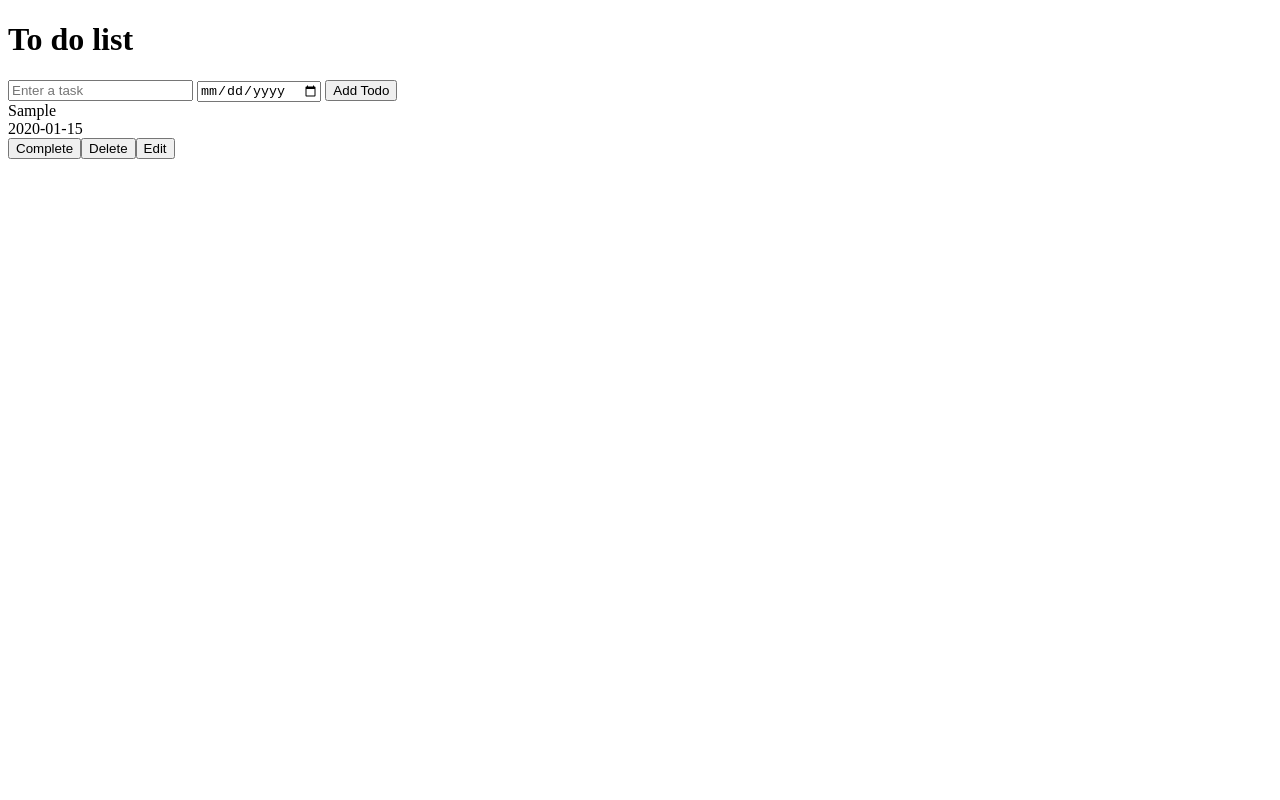
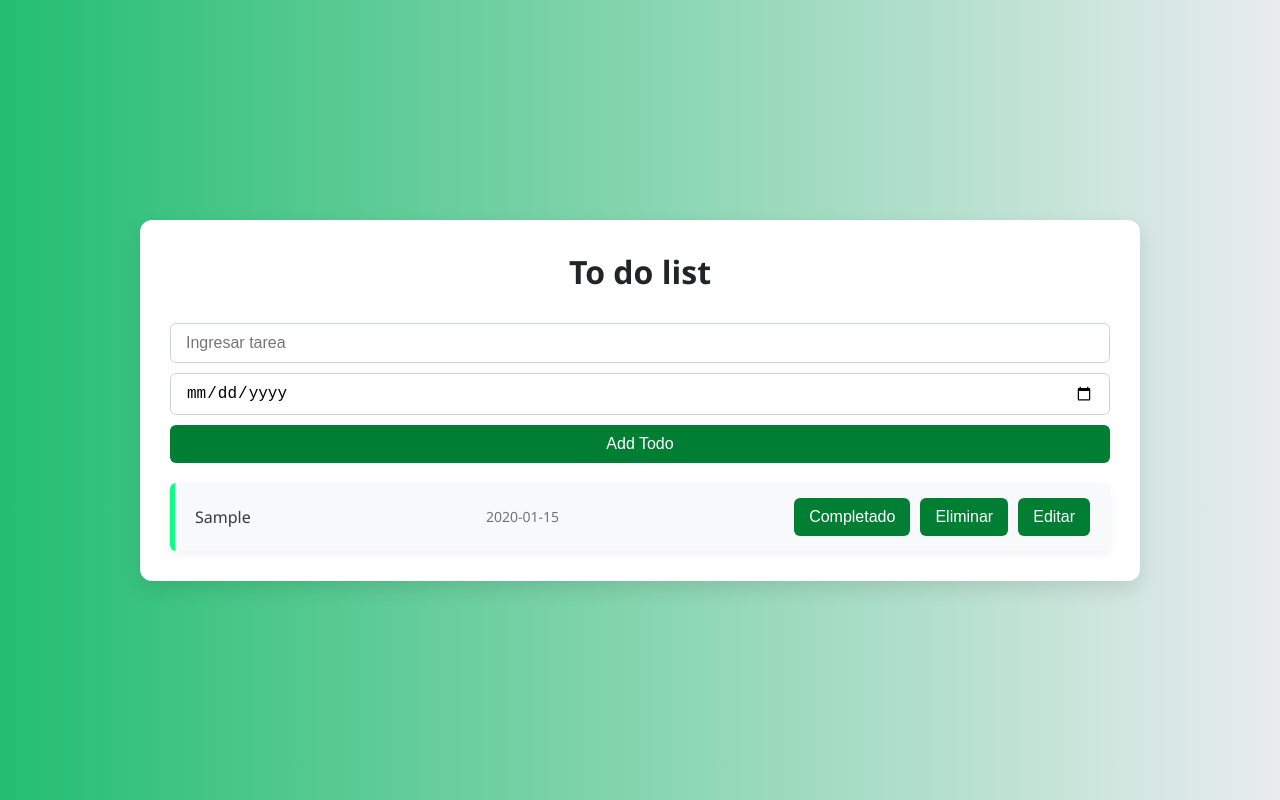
Before and after one commit to Julian-Cif15/todolist.github.io, a plain HTML site: page index.html in a window 1280 px wide. Both pictures are taken after typing "Sample", "2020-01-15" into the empty fields and a click on the button "Add Todo". Drawn offline with Linux system fonts and the light colour scheme.

Commit message:
Implementacion Css

```diff
--- a/css/style.css
+++ b/css/style.css
@@ -0,0 +1,104 @@
+
+* {
+    box-sizing: border-box;
+    margin: 0;
+    padding: 0;
+}
+
+/* Cuerpo */
+body {
+    font-family: 'Segoe UI', Tahoma, Geneva, Verdana, sans-serif;
+    background: linear-gradient(to right, #23be71, #e9ecef);
+    min-height: 100vh;
+    padding: 40px;
+    display: flex;
+    justify-content: center;
+    align-items: center;
+    color: #343a40;
+}
+
+/* Contenedor principal más pequeño */
+.container {
+    background-color: white;
+    padding: 30px;
+    border-radius: 12px;
+    box-shadow: 0 8px 20px rgba(0, 0, 0, 0.1);
+    width: 200%;
+    max-width: 1000px;
+    margin: 0 auto;
+}
+
+/* Estilo para las tareas completadas */
+.completed .todo-text {
+    text-decoration: line-through;
+    color: #6c757d;
+}
+
+/* Otros estilos */
+h1 {
+    text-align: center;
+    margin-bottom: 30px;
+    color: #212529;
+}
+
+form {
+    display: flex;
+    flex-direction: column;
+    gap: 10px;
+    margin-bottom: 20px;
+}
+
+input[type="text"], input[type="date"], button {
+    width: 100%;
+    padding: 10px 15px;
+    border: 1px solid #ced4da;
+    border-radius: 6px;
+    font-size: 16px;
+}
+
+button {
+    background-color: #007e34;
+    color: white;
+    border: none;
+    cursor: pointer;
+    transition: background-color 0.3s ease;
+}
+
+button:hover {
+    background-color: #57bd8d;
+}
+
+#todo-list {
+    display: flex;
+    flex-direction: column;
+    gap: 15px;
+}
+
+.todo-item {
+    background-color: #f8f9fa;
+    border-left: 5px solid #0dfd85;
+    padding: 15px 20px;
+    border-radius: 6px;
+    box-shadow: 0 4px 10px rgba(0, 0, 0, 0.05);
+    display: flex;
+    justify-content: space-between;
+    align-items: center;
+}
+
+.todo-text {
+    font-size: 16px;
+}
+
+.todo-date {
+    font-size: 14px;
+    color: #6c757d;
+}
+
+.todo-actions {
+    display: flex;
+    gap: 10px;
+}
+
+@media (max-width: 600px) {
+    /* Ajustes en pantallas pequeñas si es necesario */
+}
--- a/index.html
+++ b/index.html
@@ -12,14 +12,14 @@
     <div class="container">
         <h1>To do list</h1>
 
-        <!-- Formulario para agregar tareas -->
+
         <form id="todo-form">
-            <input id="todo-title" type="text" placeholder="Enter a task" required />
+            <input id="todo-title" type="text" placeholder="Ingresar tarea" required />
             <input id="date-picker" type="date" required />
             <button type="submit">Add Todo</button>
         </form>
 
-        <!-- Lista de tareas -->
+
         <div id="todo-list"></div>
     </div>
 
--- a/js/script.js
+++ b/js/script.js
@@ -84,17 +84,17 @@ function render() {
 
 
         const toggleBtn = document.createElement("button");
-        toggleBtn.innerText = todo.completed ? "Undo" : "Complete";
+        toggleBtn.innerText = todo.completed ? "Desmarcar" : "Completado";
         toggleBtn.onclick = () => toggleCompletion(index);
 
 
         const deleteBtn = document.createElement("button");
-        deleteBtn.innerText = "Delete";
+        deleteBtn.innerText = "Eliminar";
         deleteBtn.onclick = () => deleteTodo(index);
 
 
         const editBtn = document.createElement("button");
-        editBtn.innerText = "Edit";
+        editBtn.innerText = "Editar";
         editBtn.onclick = () => editTodo(index);
 
         actions.appendChild(toggleBtn);
```
